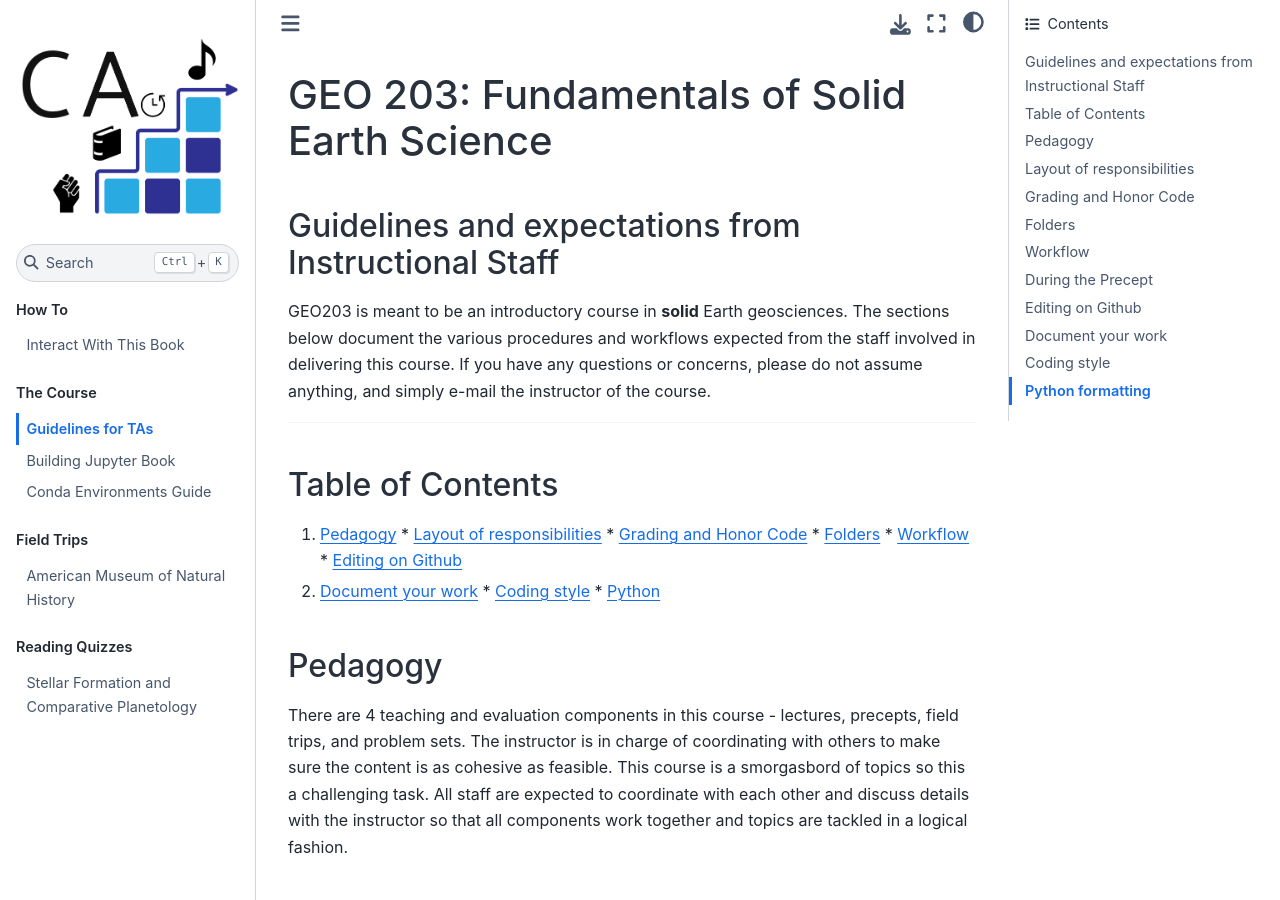
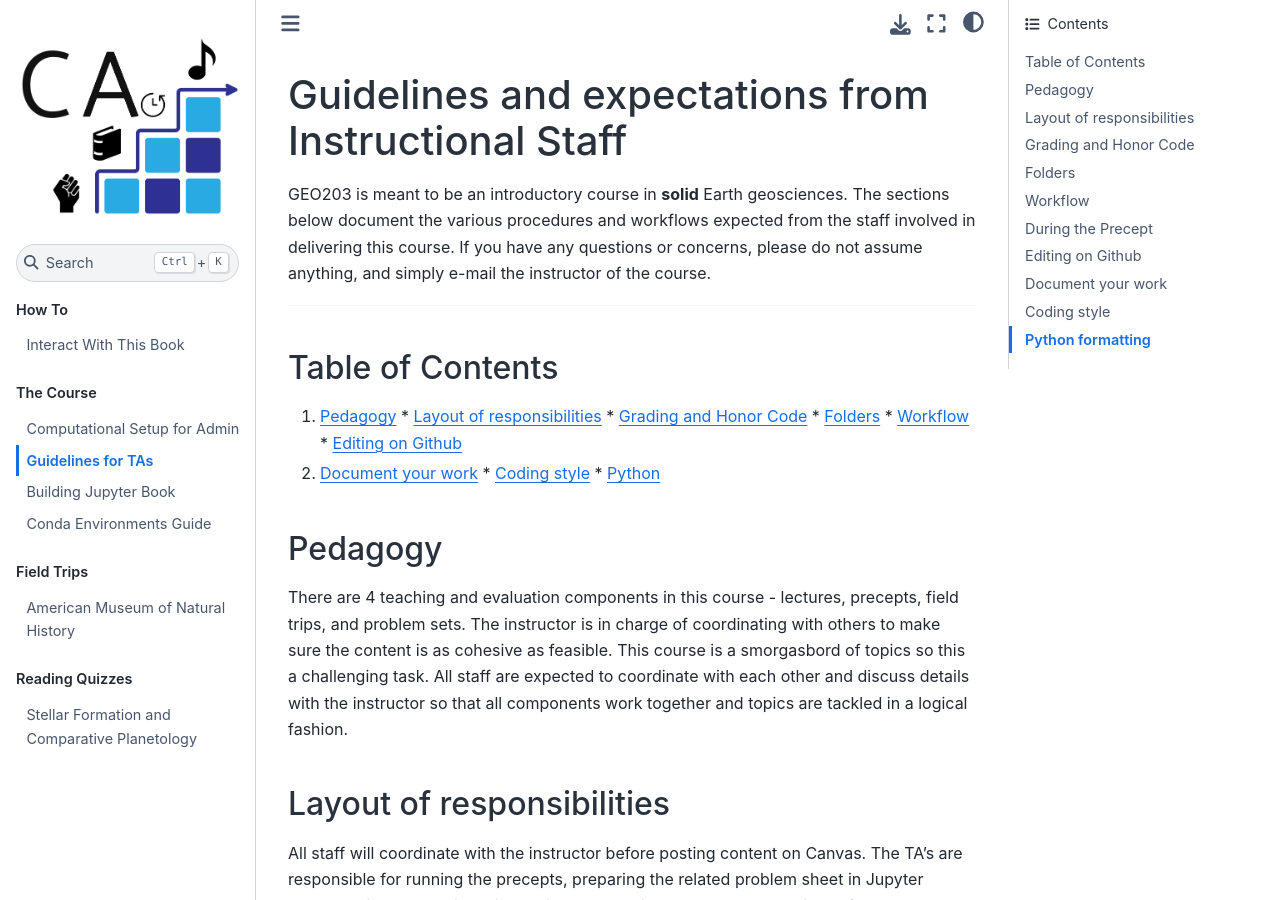
Before and after one commit to globalseismology/avni-courses.solid-earth-fundamentals, a Jupyter Book: the page built from docs/Admin/Guidelines_for_TAs.md, in a window 1280 px wide and 900 px high. Built offline with Jupyter Book 1.0.4 settings and Sphinx 7.4.7 and the Sphinx Book theme 1.1.4, drawn with Linux system fonts in a browser that asks for light colours; pages that are not in the unit, such as notebooks, are missing from menus; comment, search, counter and statistics services are not loaded; some of the changed text lies outside the part shown.

Commit message:
added files

```diff
--- a/_config.yml
+++ b/_config.yml
@@ -5,7 +5,8 @@
 copyright                   : "2022"  # Copyright year to be placed in the footer
 logo                        : "images/logo/favicon.ico"  # A path to the book logo
 # Patterns to skip when building the book. Can be glob-style (e.g. "*skip.ipynb")
-exclude_patterns            : [_build, Thumbs.db, .DS_Store, "**.ipynb_checkpoints", "**/in-progress", "**/other_files", "features", "scraps","**Key*","**key*"]
+exclude_patterns            : [_build, Thumbs.db, .DS_Store, "**.ipynb_checkpoints", "**/in-progress", "**/other_files", "features", "README.md",
+"scraps","**Key*","**key*","_**.yml",".gitignore"]
 
 # Short description about the book
 description: >-
--- a/_toc.yml
+++ b/_toc.yml
@@ -7,6 +7,8 @@ parts:
     title: Interact With This Book
 - caption: The Course
   chapters:
+  - file: docs/Admin/Setup_for_Admin
+    title: Computational setup
   - file: docs/Admin/Guidelines_for_TAs
     title: Guidelines for TAs
   - file: docs/Admin/Build_Jupyter_Book
--- a/docs/Admin/Guidelines_for_TAs.md
+++ b/docs/Admin/Guidelines_for_TAs.md
@@ -1,6 +1,4 @@
-# GEO 203: Fundamentals of Solid Earth Science
-
-## Guidelines and expectations from Instructional Staff
+# Guidelines and expectations from Instructional Staff
 
 GEO203 is meant to be an introductory course in **solid** Earth geosciences. The sections below document the various procedures and workflows expected from
 the staff involved in delivering this course. If you have any questions or concerns, please do not assume anything, and simply e-mail the instructor of the course.
```
